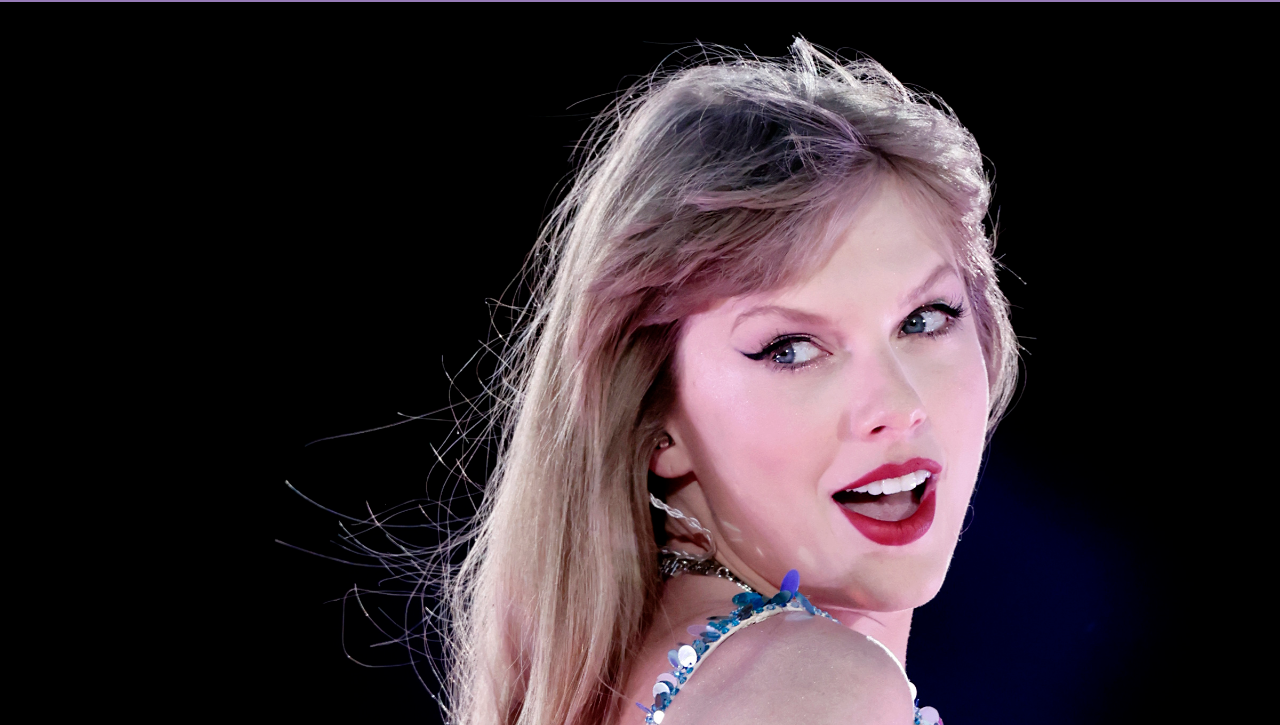
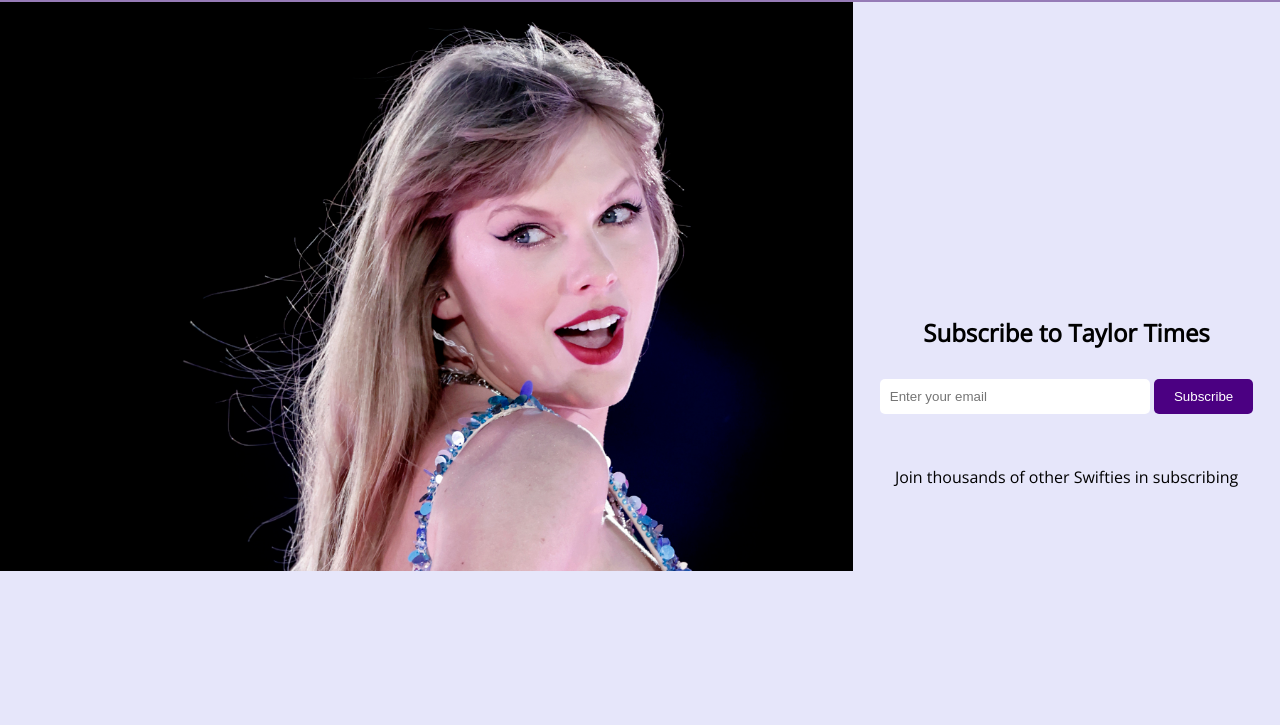
Before and after one commit to petersweeney1028/taylorNewsletter, a plain HTML site: page index.html in a window 1280 px wide. Shown: the part 75-800 px from the top of the page. Drawn offline with nearby package versions, Linux system fonts and the light colour scheme; a web font is replaced by a local one.

Commit message:
updated landing page

```diff
--- a/index.html
+++ b/index.html
@@ -13,6 +13,10 @@
         padding: 0;
     }
 
+    .main-content {
+            display: flex; /* Ensures side-by-side layout */
+        }
+
     .title-section {
         background-color: #967bb6; /* Darker Lavender */
         color: white;
@@ -26,28 +30,35 @@
         padding: 0;
     }
     .carousel {
+            width: 66.66%; /* 2/3 of the width */
+            height: 800px; /* Adjust height based on content */
+            position: relative; /* Needed for proper image positioning */
+            overflow: hidden; /* Hide overflowed content */
+        }
+
+        .carousel-images {
             width: 100%;
-        height: 800px; /* Set a fixed height for the carousel */
-        margin: auto;
-        overflow: hidden;
+            height: 100%;
+            position: relative; /* Needed for image positioning */
         }
-    .carousel-images {
-            display: flex;
-            transition: transform 0.5s ease;
-        }
+
         .carousel-images img {
             width: 100%;
-        height: 100%;
-        object-fit: cover; /* This will cover the area without distorting the image */
-        display: block;
+            height: auto; /* Maintain aspect ratio */
+            position: absolute; /* Position images absolutely within the carousel */
+            top: 0;
+            left: 0;
+            display: none; /* Hide all images initially */
         }
+
         .subscription-form {
-            margin: 20px;
-            padding: 20px;
-        }
-        .subscription-form {
+            width: 33.33%;
+            display: flex;
+            flex-direction: column;
+            justify-content: center;
             text-align: center;
             padding: 20px 0; /* Adjust padding for equal spacing */
+            justify-content: center;
         }
 
     .social-proof {
@@ -76,12 +87,21 @@
         .refer-section {
             display: none;
         }
+        @media (max-width: 768px) {
+            .main-content {
+                flex-direction: column;
+            }
+            .carousel, .subscription-form {
+                width: 100%;
+            }
+        }
     </style>
 </head>
 <body>
     <div class="title-section">
         <h1>Taylor Times</h1>
     </div>
+    <div class="main-content">
         <div class="carousel">
             <div class="carousel-images">
                 <img src="static/Taylor1.jpeg" alt="Taylor Swift 1">
@@ -96,6 +116,10 @@
                 <button type="submit">Subscribe</button>
             </form>
             <p id="message"></p> <!-- Element to display messages -->
+            <div class="social-proof">
+                Join thousands of other Swifties in subscribing
+            </div>
+        </div>
     </div>
     <div class="refer-section">
         <h2>Refer Your Friends</h2>
@@ -103,21 +127,23 @@
         <p>Referral Count: <span id="referral-count">0</span></p>
         <!-- List out prizes for referrals -->
     </div>
-    <div class="social-proof">
-        Join thousands of other Swifties in subscribing
-    </div>
+
 
     <script>
         var carouselImages = document.querySelector('.carousel-images');
-        var imageIndex = 0;
-        var images = carouselImages.children;
+        var images = carouselImages.getElementsByTagName('img'); // Selecting images
         var totalImages = images.length;
+        var imageIndex = 0; // Start with the first image
+
+        // Initially display the first image
+        images[imageIndex].style.display = 'block';
 
         function nextImage() {
             images[imageIndex].style.display = 'none'; // Hide current image
             imageIndex = (imageIndex + 1) % totalImages; // Update index
             images[imageIndex].style.display = 'block'; // Show next image
         }
+
         // Automatically switch images every 3 seconds
         setInterval(nextImage, 3000);
 
```
Lines whose indentation alone changed are shown as unchanged.
